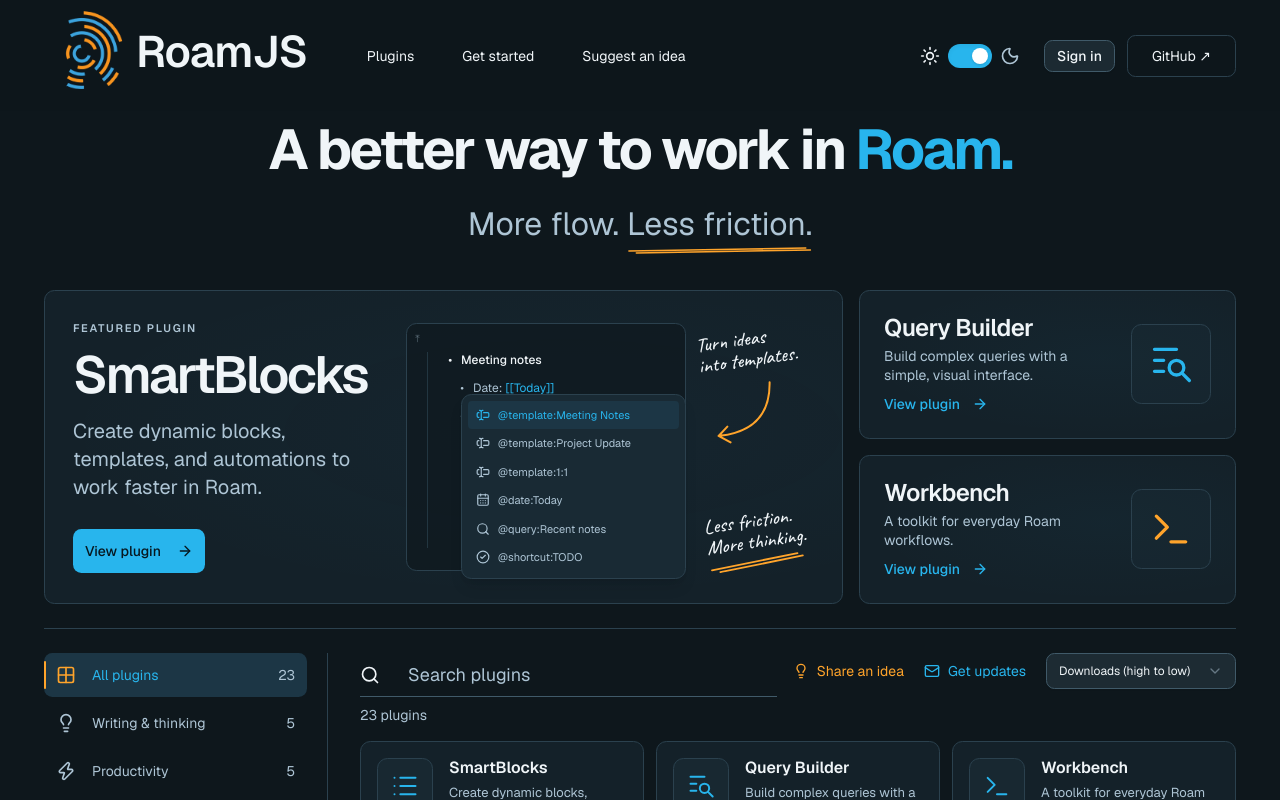
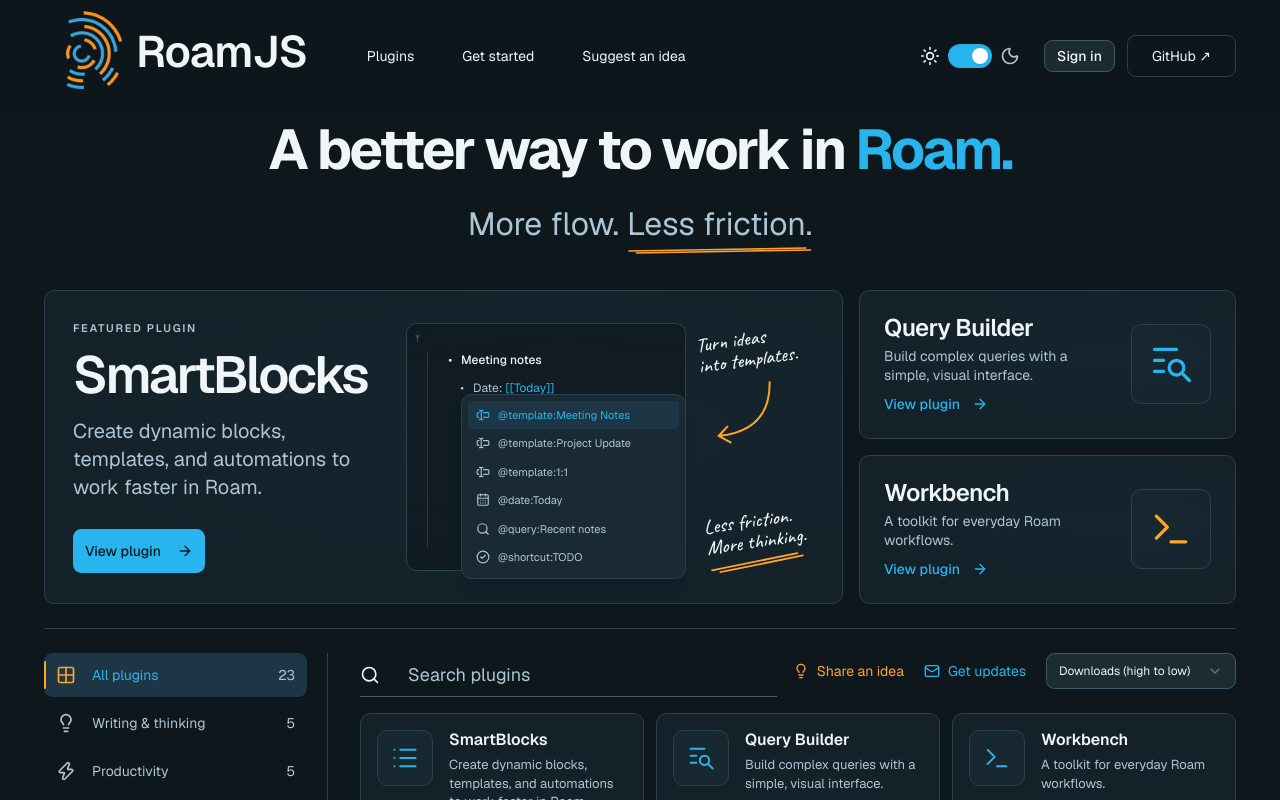
Before and after one commit to RoamJS/website, a Next.js app: page / in a window 1280 px wide. Shown: the top 800 px of the page. Built offline with nearby package versions, Linux system fonts and the light colour scheme; no server answers.

Commit message:
Remove visible catalog result count

```diff
--- a/components/catalog.tsx
+++ b/components/catalog.tsx
@@ -175,7 +175,7 @@ export const Catalog = ({
                     </Button>
                   ) : null}
                 </form>
-                <p role="status" className="mt-2 text-sm text-muted-foreground">
+                <p role="status" className="sr-only">
                   {results.length} {results.length === 1 ? "plugin" : "plugins"}
                   {query
                     ? ` matching “${query}”`
```
Also changed, not shown: 1 other file (tests, documents, lock files or other folders).
